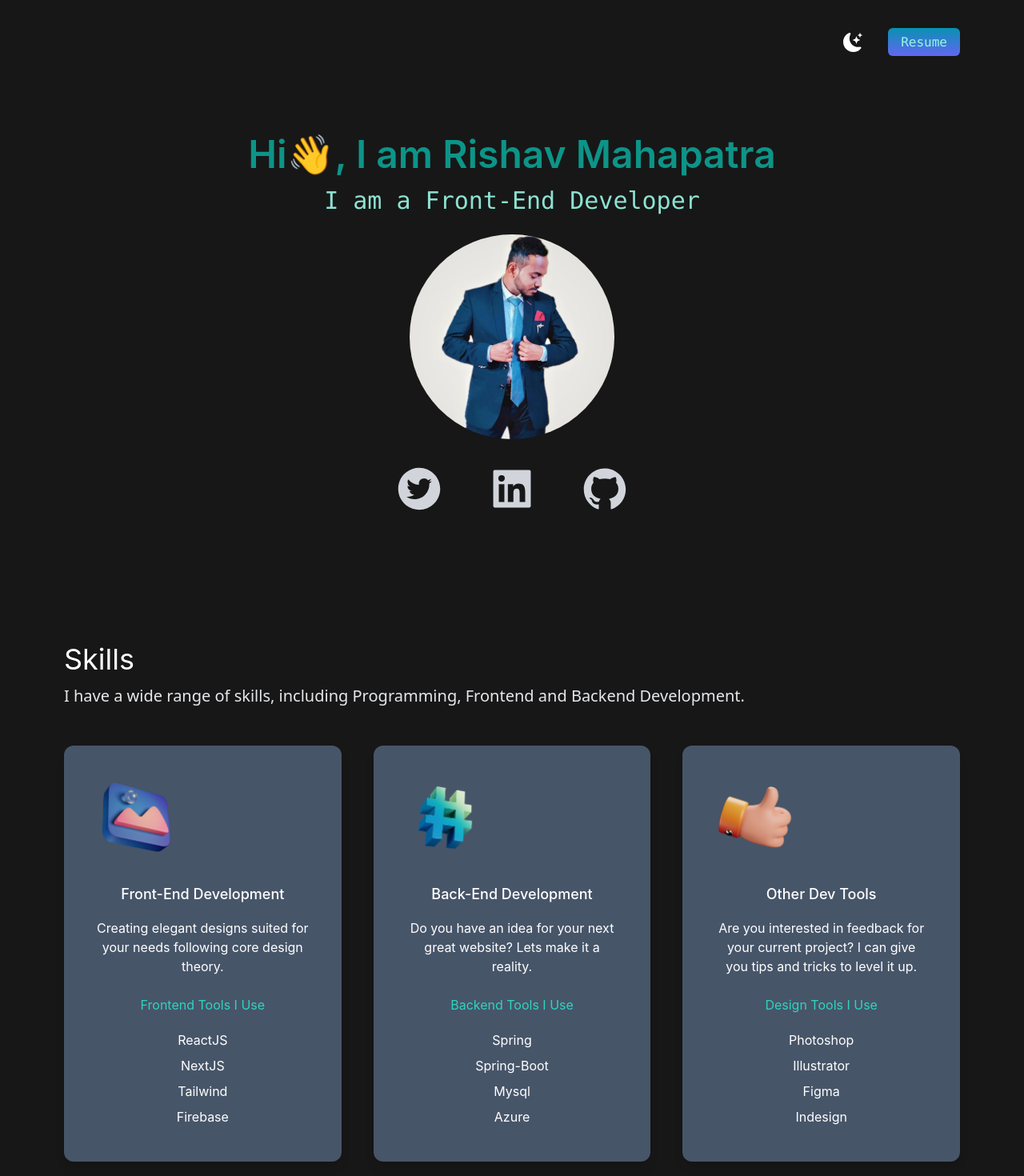
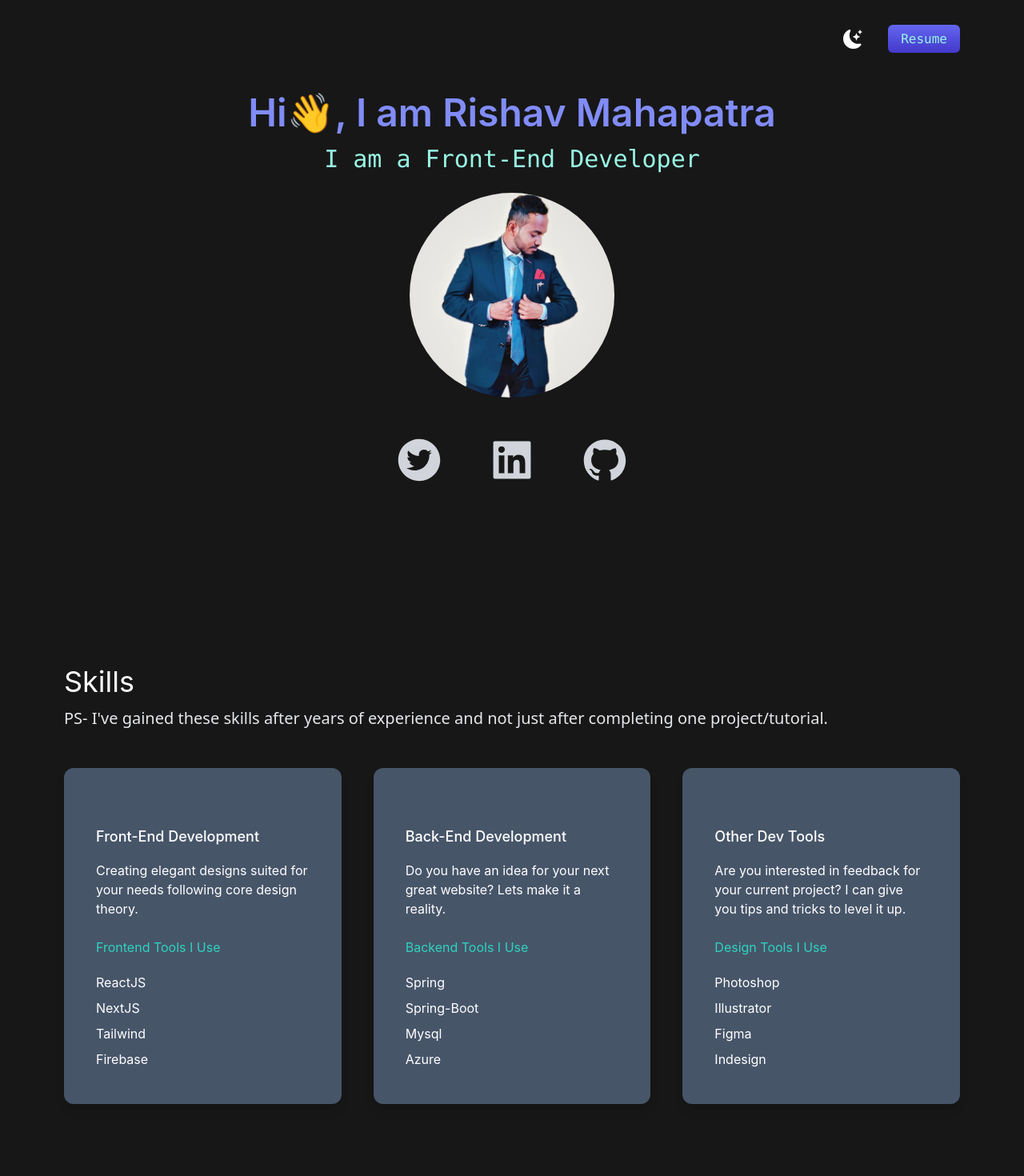
Before and after one commit to rishavmahapatra/Portfolio-V3.0, a Next.js app: page / in a window 1280 px wide. Shown: the top 1470 px of the page at 80% size. After the commit the page ends 1420 px from the top, so only its background shows below. Built offline with nearby package versions, Linux system fonts and the light colour scheme.

Commit message:
correction

```diff
--- a/package.json
+++ b/package.json
@@ -15,7 +15,8 @@
     "next": "^13.5.2",
     "react": "^18.2.0",
     "react-dom": "^18.2.0",
-    "react-icons": "^4.4.0"
+    "react-icons": "^4.4.0",
+    "rectify": "file:"
   },
   "devDependencies": {
     "autoprefixer": "^10.4.12",
--- a/pages/index.js
+++ b/pages/index.js
@@ -22,21 +22,23 @@ export default function Home() {
     <div className={darkMode ? "dark" : ""}>
       <Head>
         <title>Rishav</title>
-        <meta name="description" content="Front-End Developer" />
+        <meta name="description" content="Front-End Developer Portfolio" />
         <link rel="icon" href="/favicon.ico" />
       </Head>
-      <main className=" bg-white px-5 dark:bg-neutral-900 md:px-10 lg:px-20">
-        <section className="min-h-full sm:min-h-screen">
-          <nav className="py-10 mb-10 flex justify-between dark:text-white">
+      <main className="overflow-hidden bg-neutral-100 px-5 dark:bg-neutral-900 md:px-10 lg:px-20">
+      {/* min-h-full sm: */}
+      <div className="min-h-screen">
+      <nav className="py-2 mt-7 flex justify-between dark:text-white">
             <h1 className="font-sans text-xl"></h1>
-            <motion.ul className="flex items-center"
+            <motion.ul
+              className="flex items-center"
               // initial={{ y:-100,opacity: 0 }}
               // animate={{ y:1, opacity: 1 }}
               // transition={{duration:0.5}}
 
-            initial={{ y:100 }}
-            animate={{ y:0 }}
-            transition={{ type:"spring",stiffness:110}}
+              initial={{ y: 100 }}
+              animate={{ y: 0 }}
+              transition={{ type: "spring", stiffness: 110 }}
             >
               <li>
                 <BsFillMoonStarsFill
@@ -46,21 +48,26 @@ export default function Home() {
               </li>
               <li>
                 <a
-                  className="bg-gradient-to-b from-cyan-600 to-indigo-500 font-mono text-teal-200   px-4 py-2 border-none rounded-md ml-8"
+                  className="bg-gradient-to-b from-indigo-500  to-indigo-700 font-mono text-teal-200   px-4 py-2 border-none rounded-md ml-8"
                   href="https://drive.google.com/file/d/1FVSz3BrtfaAqCgS_7-yT-ed62HEjWO-l/view?usp=sharing"
-                >Resume</a>
+                >
+                  Resume
+                </a>
               </li>
             </motion.ul>
           </nav>
-          <motion.div className="mt-14 text-center"
-            initial={{ x:-100,opacity: 0 }}
-            whileInView={{ x:0, opacity: 1 }}
-            transition={{duration:0.5}}
+        <section className="mt-28 sm:mt-10 justify-center">
+
+          <motion.div
+            className="relative flex flex-col justify-center text-center"
+            initial={{ x: -100, opacity: 0 }}
+            whileInView={{ x: 0, opacity: 1 }}
+            transition={{ duration: 0.4 }}
           >
-            <h2 className=" text-2xl md:text-5xl mx-auto max-w-2xl antialiased py-2 text-teal-600 font-semibold dark: text-indigo-400 ">
+            <h2 className=" text-2xl md:text-5xl mx-auto max-w-2xl antialiased py-2 text-teal-700 font-semibold dark:text-indigo-400 ">
               Hi👋, I am Rishav Mahapatra
             </h2>
-            <h3 className="animate-pulse text-lg md:text-3xl max-w-xl mx-auto antialiased  py-2 font-mono font-medium dark:text-teal-200  hover:scale-110">
+            <h3 className=" text-lg md:text-3xl max-w-xl mx-auto antialiased  py-2 font-mono font-medium text-cyan-700 dark:text-teal-200  hover:scale-110">
               I am a Front-End Developer
             </h3>
             {/* <p className="text-md py-5 leading-8 text-gray-800 dark:text-gray-200 max-w-xl mx-auto md:text-xl">
@@ -68,35 +75,43 @@ export default function Home() {
               needs. Join me down below!
             </p> */}
             {/* bg-gradient-to-b from-indigo-400 */}
-            <motion.div className=" mt-4 mx-auto bg-transparent rounded-full w-52 h-52 md:w-64 md:h-64 relative overflow-hidden"
-                initial={{ y:-500 ,opacity: 0 }}
-                animate={{ y:0, opacity: 1 }}
-                transition={{ type:"spring",stiffness:190}}
+            <motion.div
+              className=" m-4 mx-auto bg-transparent rounded-full w-52 h-52 md:w-64 md:h-64 relative overflow-hidden"
+              // initial={{ y:-500 ,opacity: 0 }}
+              // animate={{ y:0, opacity: 1 }}
+              // transition={{ type:"spring",stiffness:190}}
             >
               <Image src={dev} layout="fill" objectFit="cover" />
-
             </motion.div>
-            <motion.div className="my-6 py-2 max-w-xs mx-auto text-4xl md:text-6xl flex justify-center gap-8 sm:gap-14 text-gray-700 dark:text-gray-300">
-              <AiFillTwitterCircle className="hover:scale-110 hover:text-indigo-400"/>
+            <motion.div
+              className="cursor-pointer my-6 py-2 max-w-xs mx-auto text-4xl md:text-6xl flex justify-center gap-8 sm:gap-14 text-gray-700 dark:text-gray-300"
+              initial={{ y: 100, opacity: 0 }}
+              animate={{ y: 0, opacity: 1 }}
+              transition={{ delay:0.5,duration: 0.4 }}
+            >
+              <AiFillTwitterCircle className="hover:scale-110 hover:text-indigo-400" />
               <AiFillLinkedin className="hover:scale-110 hover:text-indigo-400" />
               <AiFillGithub className="hover:scale-110 hover:text-indigo-400" />
             </motion.div>
-
-
           </motion.div>
         </section>
-        <section>
+        </div>
+
+        <section className="text-left">
           <div>
-
             <h3 className="text-4xl py-1 dark:text-white">Skills</h3>
             <p className="font-sans text-md py-2 leading-8 text-gray-800 dark:text-gray-200 mx-auto md:text-xl">
-              I have a wide range of skills, including Programming, Frontend and Backend Development.
+              PS- I've gained these skills after years of experience and not just after completing one project/tutorial.
             </p>
           </div>
           <div className="lg:flex gap-10">
-
-            <div className="text-center shadow-lg p-10 rounded-xl my-10  dark:bg-slate-600 flex-1">
-              <Image src={design} width={100} height={100} />
+            <motion.div
+              className="text-left shadow-lg p-10 rounded-xl my-10 bg-cyan-200 dark:bg-slate-600 flex-1"
+              initial={{ x: 100, opacity: 0 }}
+              whileInView={{ x: 0, opacity: 1 }}
+              transition={{ duration: 0.5 }}
+            >
+              {/* <Image src={design} width={100} height={100} /> */}
               <h3 className=" text-lg font-medium pt-8 pb-2 dark:text-white ">
                 Front-End Development
               </h3>
@@ -104,14 +119,21 @@ export default function Home() {
                 Creating elegant designs suited for your needs following core
                 design theory.
               </p>
-              <h4 className="py-4 text-teal-600 dark:text-teal-400">Frontend Tools I Use</h4>
+              <h4 className="py-4 text-teal-600 dark:text-teal-400">
+                Frontend Tools I Use
+              </h4>
               <p className="text-gray-800 py-1 dark:text-white">ReactJS</p>
               <p className="text-gray-800 py-1 dark:text-white">NextJS</p>
               <p className="text-gray-800 py-1 dark:text-white">Tailwind</p>
               <p className="text-gray-800 py-1 dark:text-white">Firebase</p>
-            </div>
-            <div className="text-center shadow-lg p-10 rounded-xl my-10 dark:bg-slate-600 flex-1">
-              <Image src={code} width={100} height={100} />
+            </motion.div>
+            <motion.div
+              className=" shadow-lg p-10 rounded-xl my-10 bg-teal-200 dark:bg-slate-600 flex-1"
+              initial={{ x: 100, opacity: 0 }}
+              whileInView={{ x: 0, opacity: 1 }}
+              transition={{ duration: 0.5 }}
+            >
+              {/* <Image src={code} width={100} height={100} /> */}
               <h3 className="text-lg font-medium pt-8 pb-2 dark:text-white">
                 Back-End Development
               </h3>
@@ -119,29 +141,37 @@ export default function Home() {
                 Do you have an idea for your next great website? Lets make it a
                 reality.
               </p>
-              <h4 className="py-4 text-teal-600 dark:text-teal-400">Backend Tools I Use</h4>
+              <h4 className="py-4 text-teal-600 dark:text-teal-400">
+                Backend Tools I Use
+              </h4>
               <p className="text-gray-800 py-1 dark:text-white">Spring</p>
               <p className="text-gray-800 py-1 dark:text-white">Spring-Boot</p>
               <p className="text-gray-800 py-1 dark:text-white">Mysql</p>
               <p className="text-gray-800 py-1 dark:text-white">Azure</p>
-            </div>
-            <div className="text-center shadow-lg p-10 rounded-xl my-10 dark:bg-slate-600 flex-1">
-              <Image src={consulting} width={100} height={100} />
-              <h3 className="text-lg font-medium pt-8 pb-2 dark:text-white">Other Dev Tools</h3>
+            </motion.div>
+            <motion.div
+              className="shadow-lg p-10 rounded-xl my-10 bg-blue-200 dark:bg-slate-600 flex-1"
+              initial={{ x: 100, opacity: 0 }}
+              whileInView={{ x: 0, opacity: 1 }}
+              transition={{ duration: 0.5 }}
+            >
+              {/* <Image src={consulting} width={100} height={100} /> */}
+              <h3 className="text-lg font-medium pt-8 pb-2 dark:text-white">
+                Other Dev Tools
+              </h3>
               <p className="py-2 dark:text-white">
                 Are you interested in feedback for your current project? I can
                 give you tips and tricks to level it up.
               </p>
-              <h4 className="py-4 text-teal-600 dark:text-teal-400">Design Tools I Use</h4>
+              <h4 className="py-4 text-teal-600 dark:text-teal-400">
+                Design Tools I Use
+              </h4>
               <p className="text-gray-800 py-1 dark:text-white">Photoshop</p>
               <p className="text-gray-800 py-1 dark:text-white">Illustrator</p>
               <p className="text-gray-800 py-1 dark:text-white">Figma</p>
               <p className="text-gray-800 py-1 dark:text-white">Indesign</p>
+            </motion.div>
           </div>
-         </div>
-        </section>
-                  <section className="py-10">
-          scasc
         </section>
       </main>
     </div>
--- a/styles/globals.css
+++ b/styles/globals.css
@@ -5,8 +5,8 @@
 html,
 body {
   padding: 0;
-  background-color: black;
   margin: 0;
+  background-color: #171717;
   font-family: -apple-system, BlinkMacSystemFont, Segoe UI, Roboto, Oxygen,
     Ubuntu, Cantarell, Fira Sans, Droid Sans, Helvetica Neue, sans-serif;
 }
```
Also changed, not shown: 1 other file (tests, documents, lock files or other folders). Lines whose indentation alone changed are shown as unchanged.
